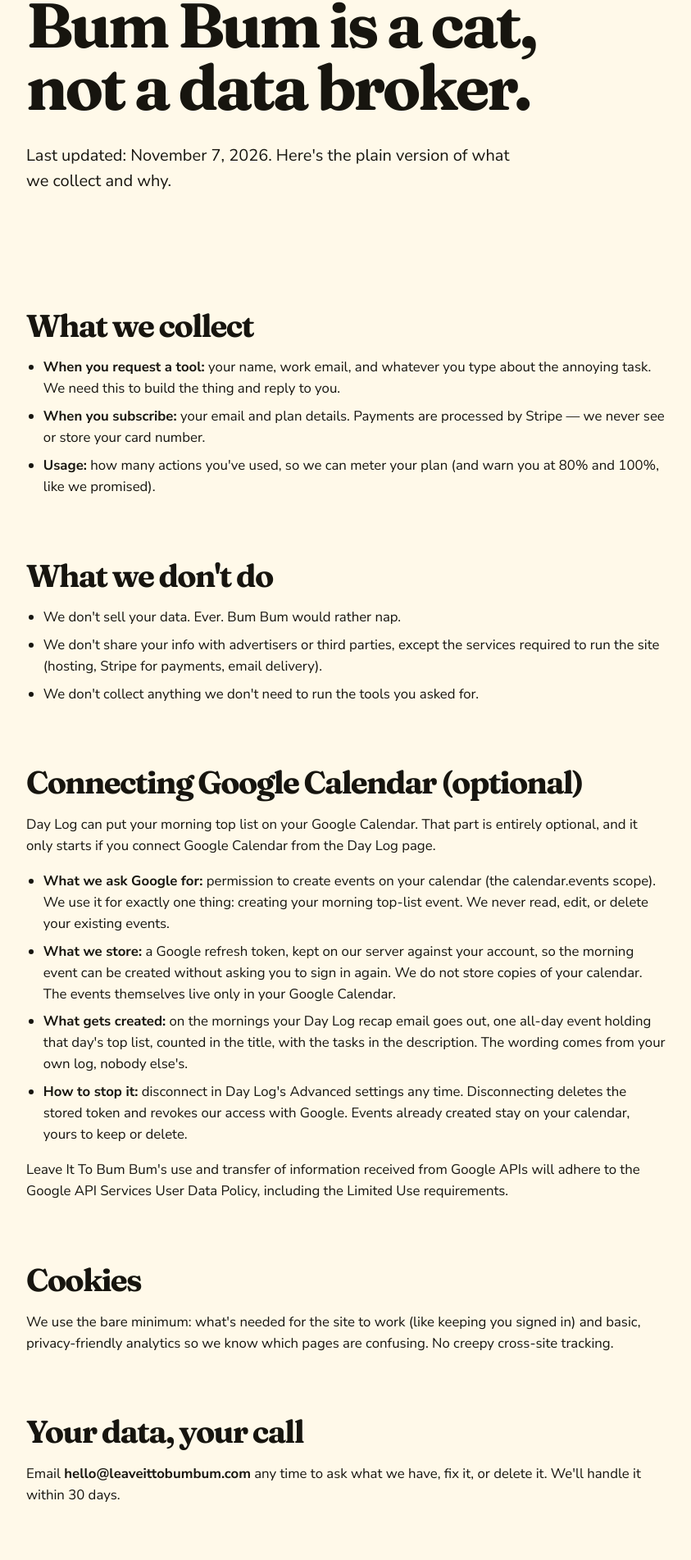
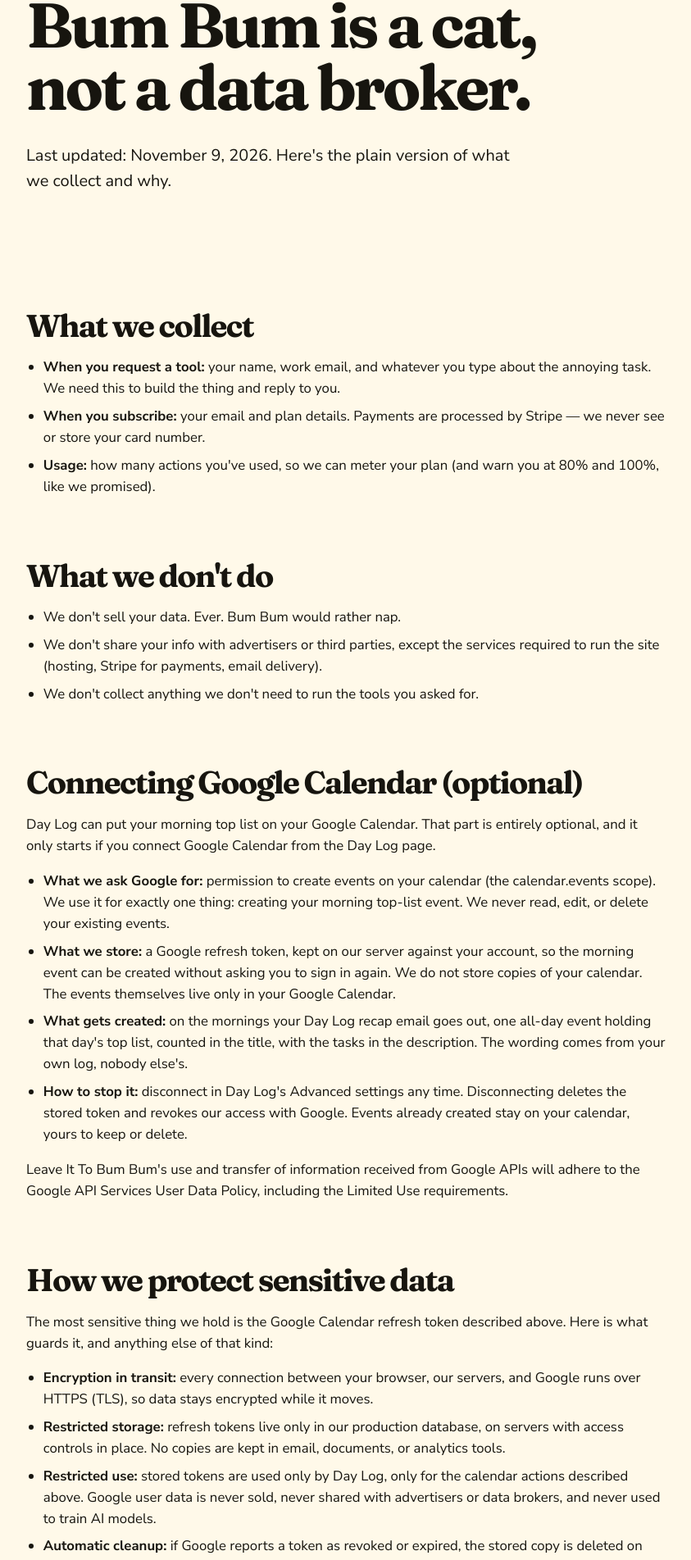
Before and after one commit to Ltang909/leaveittobumbum, a Next.js app: page /privacy in a window 1280 px wide. Shown: the part 200-2103 px from the top of the page at 82% size, without its empty margins (18-861 px from the left). Built offline with nearby package versions, Linux system fonts and the light colour scheme; no server answers.

Commit message:
Privacy policy: add data protection mechanisms section for Google verification

```diff
--- a/app/privacy/page.tsx
+++ b/app/privacy/page.tsx
@@ -13,7 +13,7 @@ export default function Privacy() {
       <section className="page-head shell">
         <p className="kicker">Privacy Policy</p>
         <h1>Bum Bum is a cat,<br />not a data broker.</h1>
-        <p className="lede">Last updated: November 7, 2026. Here&apos;s the plain version of what we collect and why.</p>
+        <p className="lede">Last updated: November 9, 2026. Here&apos;s the plain version of what we collect and why.</p>
       </section>
       <div className="page-body shell">
         <div className="prose">
@@ -38,6 +38,14 @@ export default function Privacy() {
             <li><strong>How to stop it:</strong> disconnect in Day Log&apos;s Advanced settings any time. Disconnecting deletes the stored token and revokes our access with Google. Events already created stay on your calendar, yours to keep or delete.</li>
           </ul>
           <p>Leave It To Bum Bum&apos;s use and transfer of information received from Google APIs will adhere to the <a href="https://developers.google.com/terms/api-services-user-data-policy">Google API Services User Data Policy</a>, including the Limited Use requirements.</p>
+          <h2>How we protect sensitive data</h2>
+          <p>The most sensitive thing we hold is the Google Calendar refresh token described above. Here is what guards it, and anything else of that kind:</p>
+          <ul>
+            <li><strong>Encryption in transit:</strong> every connection between your browser, our servers, and Google runs over HTTPS (TLS), so data stays encrypted while it moves.</li>
+            <li><strong>Restricted storage:</strong> refresh tokens live only in our production database, on servers with access controls in place. No copies are kept in email, documents, or analytics tools.</li>
+            <li><strong>Restricted use:</strong> stored tokens are used only by Day Log, only for the calendar actions described above. Google user data is never sold, never shared with advertisers or data brokers, and never used to train AI models.</li>
+            <li><strong>Automatic cleanup:</strong> if Google reports a token as revoked or expired, the stored copy is deleted on the spot. Disconnecting in Day Log deletes it right away, and you can email us any time to have it removed by hand.</li>
+          </ul>
           <h2>Cookies</h2>
           <p>We use the bare minimum: what&apos;s needed for the site to work (like keeping you signed in) and basic, privacy-friendly analytics so we know which pages are confusing. No creepy cross-site tracking.</p>
           <h2>Your data, your call</h2>
```
